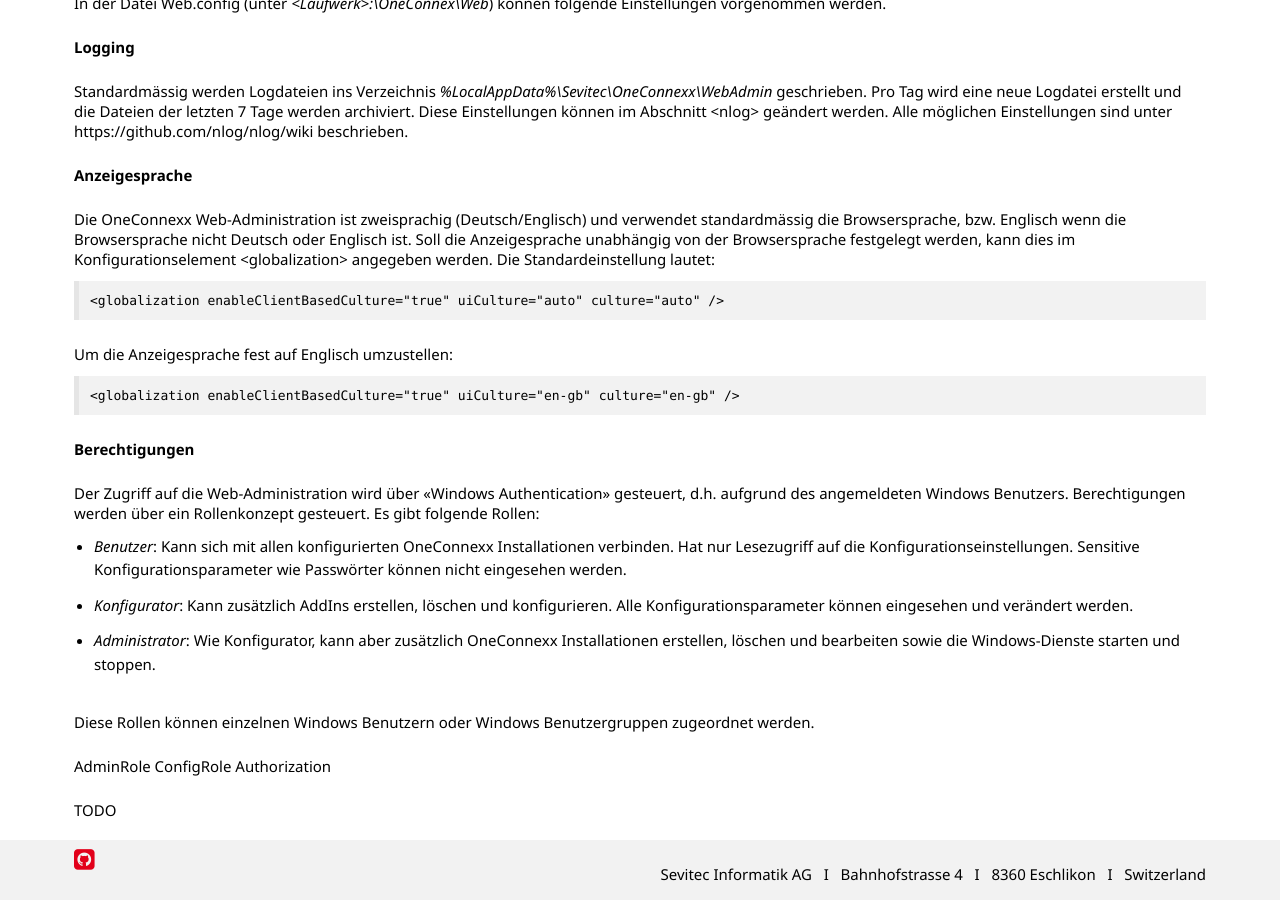
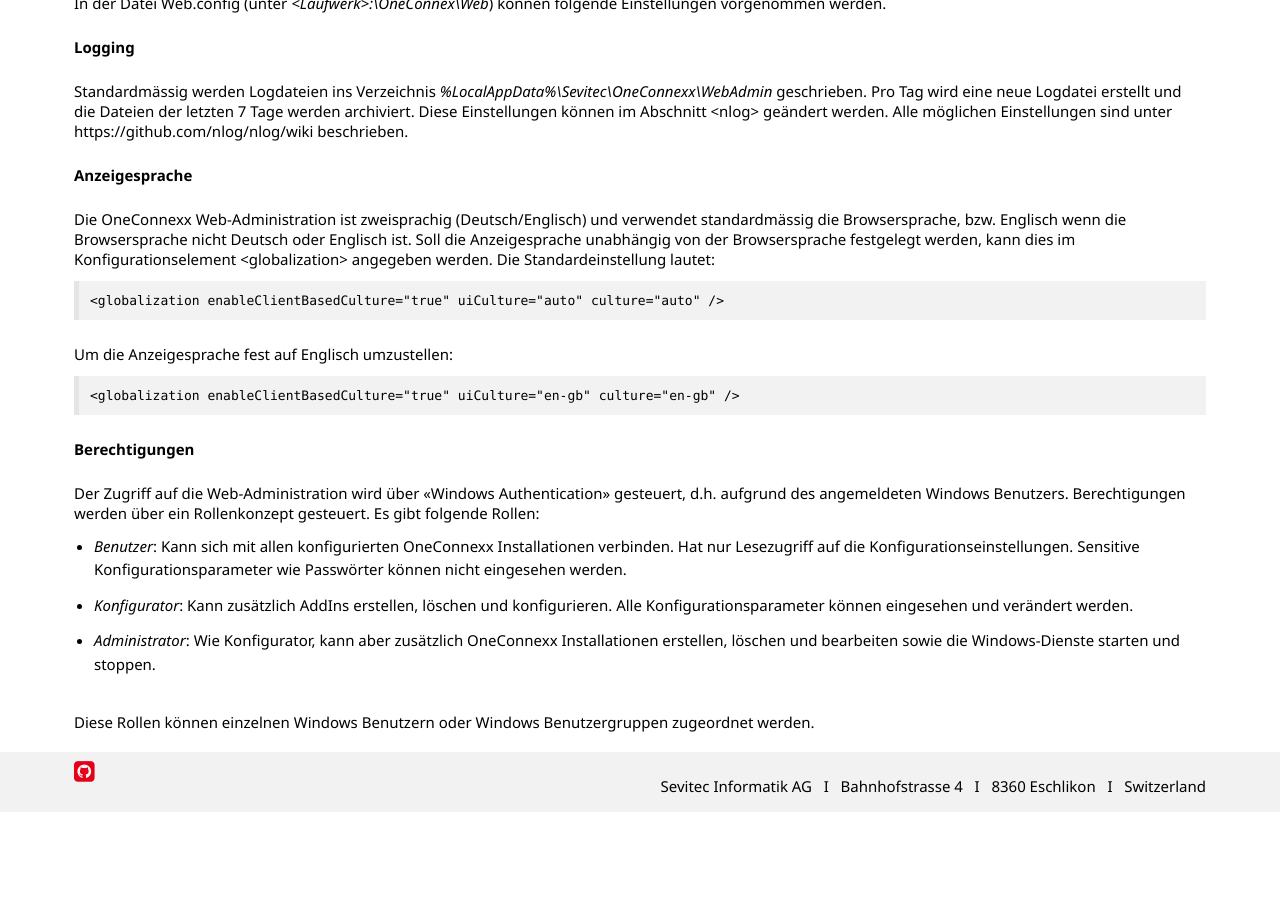
Before and after one commit to primesoft-group/oneconnexx-docs, a Jekyll site: the page built from _pages/setup/de/web.md, in a window 1280 px wide and 900 px high, scrolled down 2562 px. Built offline with Jekyll 4.4.1, drawn with Linux system fonts in a browser that asks for light colours; nearby versions of some CDN libraries; some web fonts are replaced; after the commit the page ends 3374 px from its top, so only the background shows below that.

Commit message:
Update web.md

```diff
--- a/_pages/setup/de/web.md
+++ b/_pages/setup/de/web.md
@@ -120,9 +120,3 @@
 * *Administrator*: Wie Konfigurator, kann aber zusätzlich OneConnexx Installationen erstellen, löschen und bearbeiten sowie die Windows-Dienste starten und stoppen.
 
 Diese Rollen können einzelnen Windows Benutzern oder Windows Benutzergruppen zugeordnet werden.
-
-AdminRole
-ConfigRole
-Authorization
-
-TODO
```
